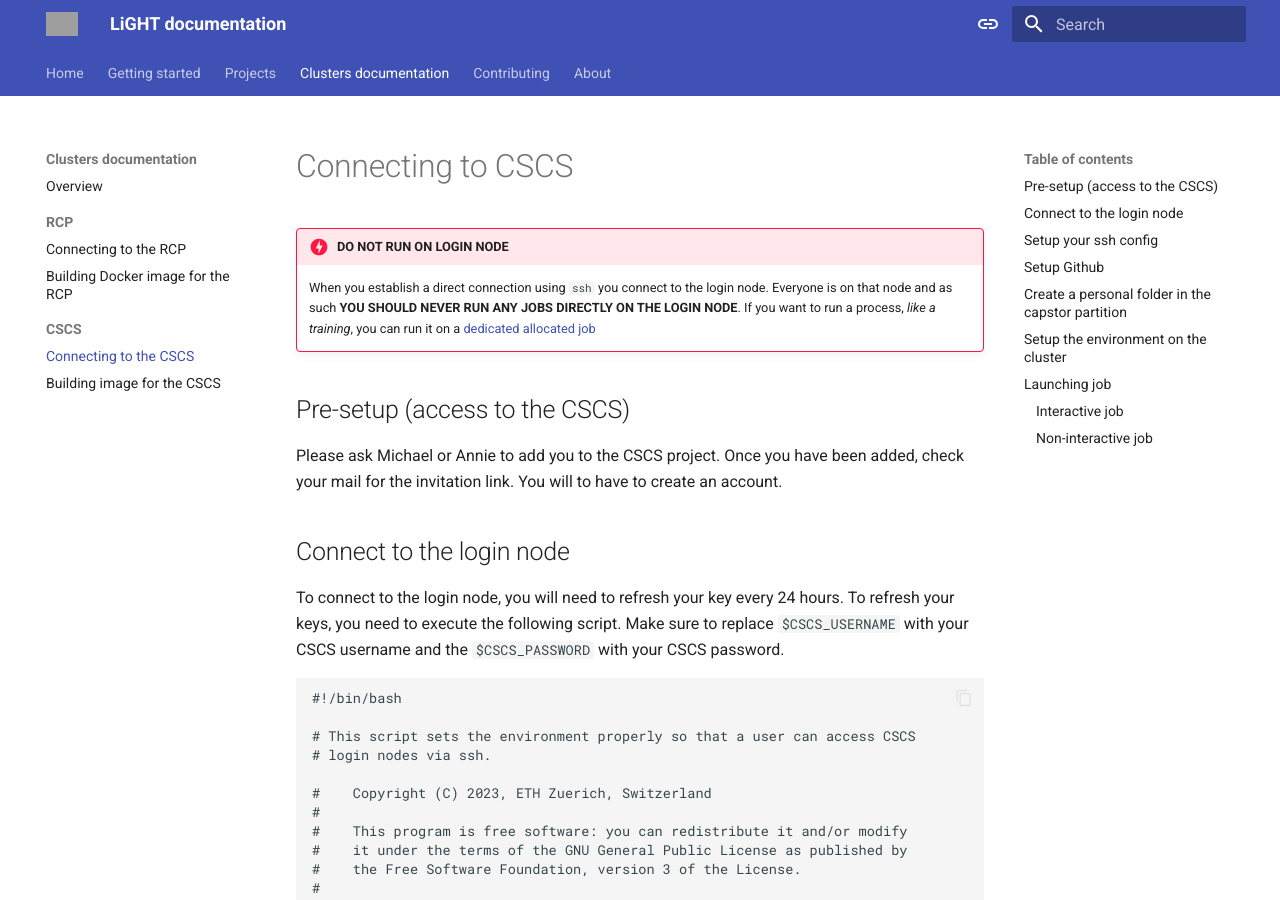
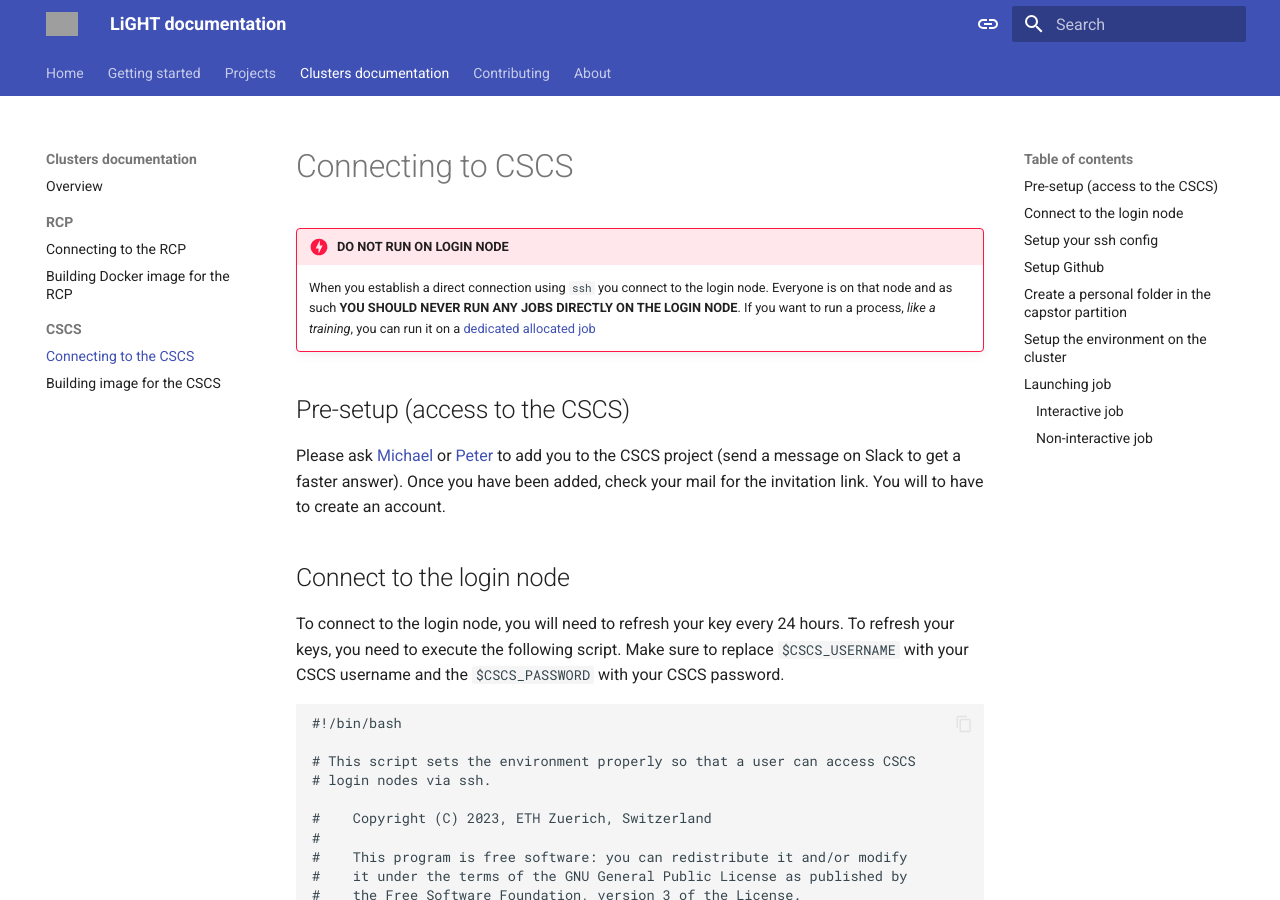
Before and after one commit to EPFLiGHT/LiGHT-doc, an MkDocs documentation site: the page built from docs/clusters/cscs.md, in a window 1280 px wide and 900 px high. Built offline with MkDocs 1.6.1 and Material for MkDocs 9.7.7, drawn with Linux system fonts in a browser that asks for light colours; grey boxes are pictures that could not be loaded.

Commit message:
Add Peter's name to CSCS setup

```diff
--- a/docs/clusters/cscs.md
+++ b/docs/clusters/cscs.md
@@ -8,7 +8,7 @@
 
 ## Pre-setup (access to the CSCS)
 
-Please ask Michael or Annie to add you to the CSCS project. Once you have been added, check your mail for the invitation link. You will to have to create an account.
+Please ask [Michael](mailto:michael.zhang@epfl.ch) or [Peter](mailto:peter.ahumuza@epfl.ch) to add you to the CSCS project (send a message on Slack to get a faster answer). Once you have been added, check your mail for the invitation link. You will to have to create an account.
 
 ## Connect to the login node
 
```
Also changed, not shown: docs/clusters/rcp.md (+1 -1 lines).
